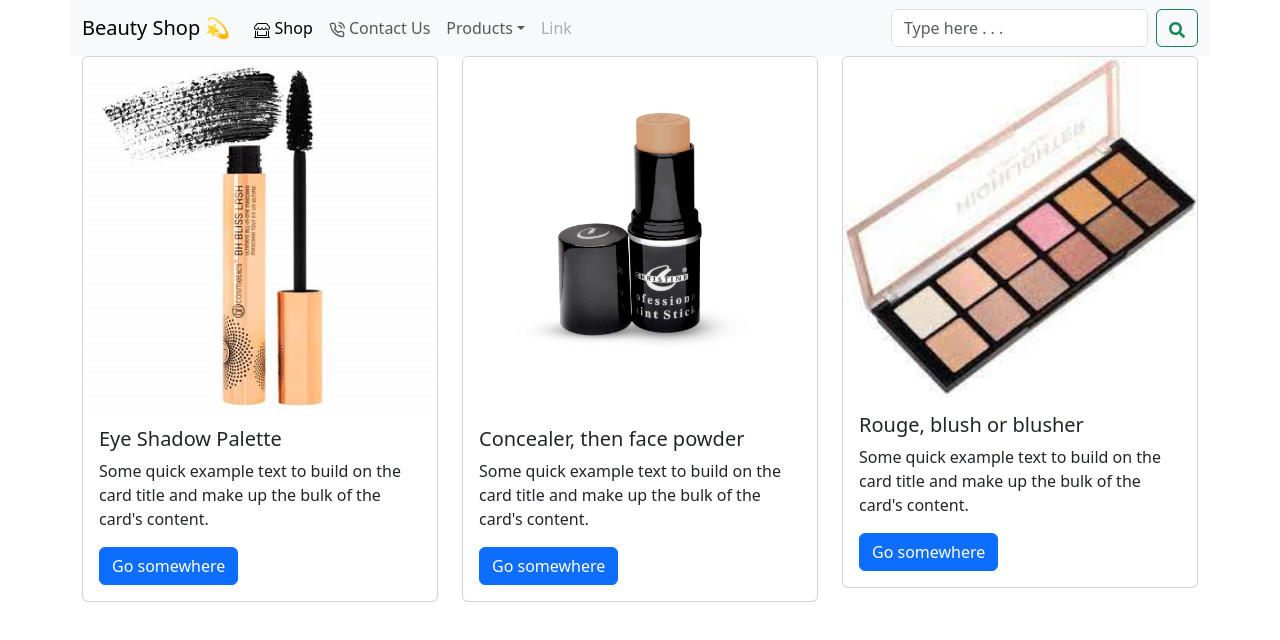
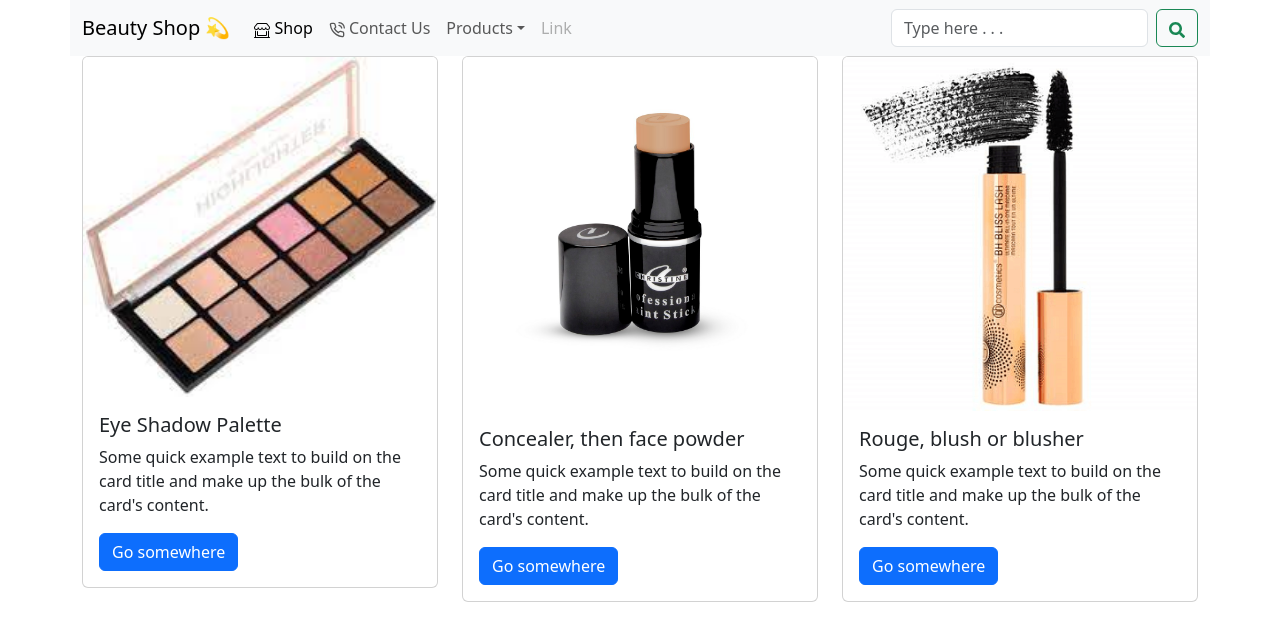
Before and after one commit to NasrinShakery/my-react-bootstrap-app, a React (Create React App) app: page /Shop in a window 1280 px wide. Shown: the top 640 px of the page. Built offline with nearby package versions, Linux system fonts and the light colour scheme.

Commit message:
Added page productDetails &  NotFound

```diff
--- a/src/App.js
+++ b/src/App.js
@@ -2,13 +2,13 @@ import React from "react";
 import "./customStyle.css";
 import { Container, Row, Col } from "react-bootstrap";
 import NavBar from "./components/NavBar/NavBar";
-import Header from "./components/Header/Header";
-import ProductCards from "./components/ProductCard/ProductCards";
 import {Routes, Route} from "react-router-dom";
 import Home from "./pages/Home";
 import ContactUs from "./pages/ContactUs";
 import Login from "./pages/Login";
 import Shop from "./pages/Shop";
+import ProductDetails from "./pages/ProductDetails";
+import NotFound from "./pages/NotFound";
 
 const App = () => {
    return (
@@ -21,8 +21,10 @@ const App = () => {
             <Routes>
                <Route path="/" element= {<Home/>} />
                <Route path="/Shop" element= {<Shop/>} />
+               <Route path="/product/:productID" element= {<ProductDetails/>} />
                <Route path="/ContactUs" element= {<ContactUs/>} />
                <Route path="/Login" element= {<Login/>} />
+               <Route path="*" element={<NotFound/>}/>
             </Routes>
 
          </Container>
--- a/src/components/ProductCard/ProductCard.js
+++ b/src/components/ProductCard/ProductCard.js
@@ -1,23 +1,25 @@
 import Button from "react-bootstrap/Button";
 import Card from "react-bootstrap/Card";
 import { Col } from "react-bootstrap";
+import { LinkContainer } from "react-router-bootstrap";
 
 function ProductCard(props) {
-
    return (
-      <Col lg={4} md={6} xs={12} className="" >
-         <Card style={{ width: "100%"}} className="">
-            <Card.Img variant="top" src={props.img}  />
+      <LinkContainer to={`/product/${props.id}`}>
+         <Col lg={4} md={6} xs={12} className="">
+            <Card style={{ width: "100%" }} className="">
+               <Card.Img variant="top" src={props.img} />
                <Card.Body>
                   <Card.Title>{props.name}</Card.Title>
                   <Card.Text>
-                  Some quick example text to build on the card title and make up
-                  the bulk of the card's content.
+                     Some quick example text to build on the card title and make
+                     up the bulk of the card's content.
                   </Card.Text>
                   <Button variant="primary">Go somewhere</Button>
                </Card.Body>
             </Card>
          </Col>
+      </LinkContainer>
    );
 }
 
--- /dev/null
+++ b/src/pages/NotFound.js
@@ -0,0 +1,9 @@
+import React from 'react'
+
+const NotFound = () => {
+  return (
+    <div>NotFound</div>
+  )
+}
+
+export default NotFound
--- a/src/pages/ProductDetails.js
+++ b/src/pages/ProductDetails.js
@@ -1,9 +1,52 @@
-import React from 'react'
+import React, { useState } from "react";
+import { useParams, Navigate } from "react-router-dom";
+import productData from "../productData";
+// import Image from "react-bootstrap/Image"
+// import { Container, Row, Col } from "react-bootstrap";
+import Col from "react-bootstrap/Col";
+import Container from "react-bootstrap/Container";
+import Image from "react-bootstrap/Image";
+import Row from "react-bootstrap/Row";
 
 const ProductDetails = () => {
-  return (
-    <div>ProductDetails</div>
-  )
-}
+   let [products, setProducts] = useState(productData);
+   let params = useParams();
+   let hasParams = products.some((product) => product.id == params.productID);
+   // let img = products.find((product) => product.id === params.productID).img;
+   return (
+      <>
 
-export default ProductDetails
+         {!hasParams ? (
+            <>
+               {console.log(hasParams)}
+               <Navigate to="/" />
+            </>
+         ) : (
+            <>
+               <div>ProductDetails</div>
+               <h1>{params.productID}</h1>
+               product :
+               {products.find((product) => product.id == params.productID).name}
+               <br />
+               {/* img: {img} */}
+               <br />
+               <Container>
+                  <Row>
+                     <Col xs={6} md={4}>
+                        {/* <Image src={img} rounded /> */}
+                     </Col>
+                     <Col xs={6} md={4}>
+                        <Image src="./images/product4.jpg" roundedCircle />
+                     </Col>
+                     <Col xs={6} md={4}>
+                        <Image src="holder.js/171x180" thumbnail />
+                     </Col>
+                  </Row>
+               </Container>
+            </>
+         )}
+      </>
+   );
+};
+
+export default ProductDetails;
--- a/src/productData.js
+++ b/src/productData.js
@@ -1,7 +1,7 @@
 let productData = [
-   {id:1, name: "Eye Shadow Palette", price: 29_000, img: "./images/product7.png"},
+   {id:1, name: "Eye Shadow Palette", price: 29_000, img: "./images/product6.jpg"},
    {id:2, name: "Concealer, then face powder", price: 29_000, img: "./images/product4.jpg"},
-   {id:3, name: "Rouge, blush or blusher", price: 29_000 , img: "./images/product6.jpg"},
+   {id:3, name: "Rouge, blush or blusher", price: 29_000 , img: "./images/product7.png"},
    // {id:4, name: "Highlighter and Bronzer", price: 29_000, img: "./images/product7.png"},
    // {id:5, name: "Eyebrow Pencils", price: 29_000 ,img: "./images/product4.jpg"},
    // {id:6, name: "Eye Primer", price: 29_000 , img: "./images/product4.jpg"},
```
Lines whose indentation alone changed are shown as unchanged.
